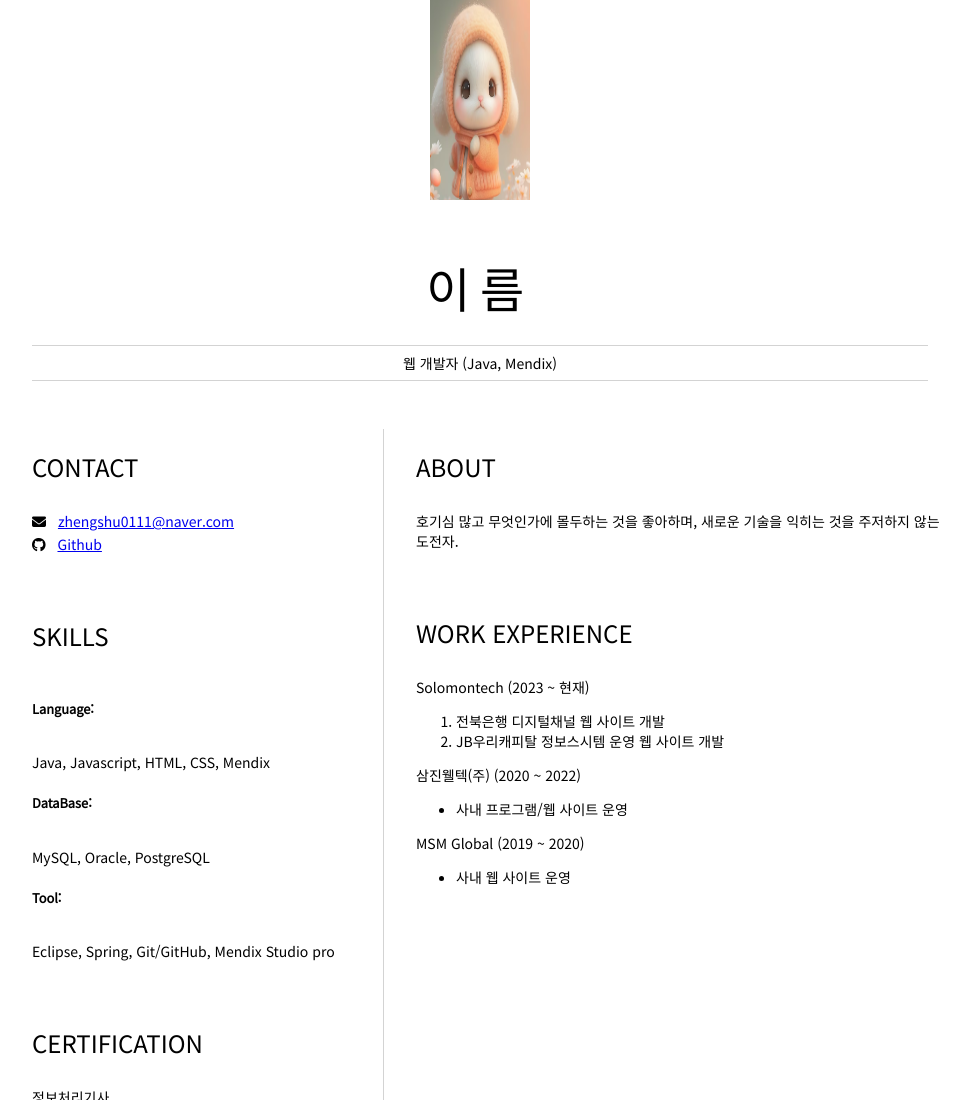
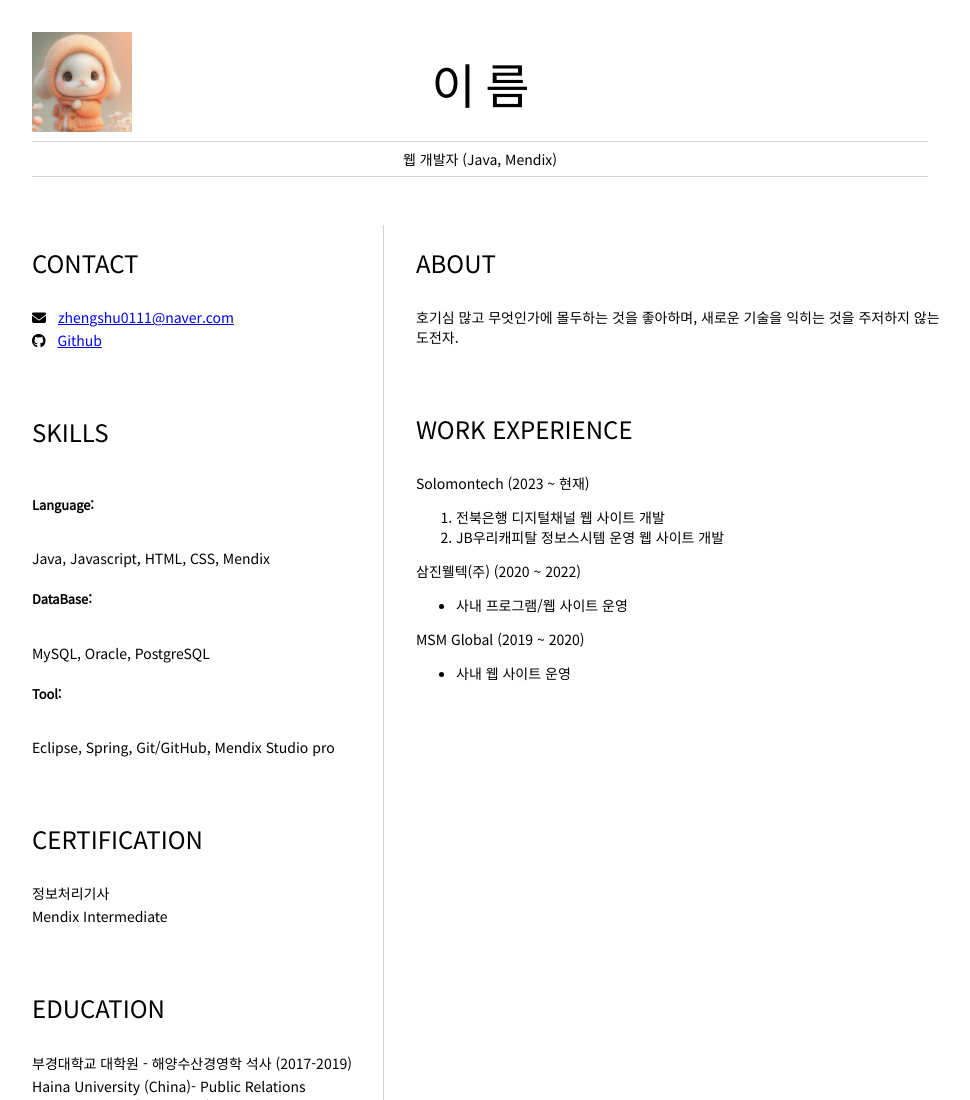
Before and after one commit to zshus/zshus.github.io, a plain HTML site: page index.html in a window 1280 px wide. Shown: the top 1100 px of the page, without its empty margins (160-1130 px from the left). Drawn offline with Linux system fonts and the light colour scheme.

Commit message:
이미지 위치 수정

```diff
--- a/index.html
+++ b/index.html
@@ -9,11 +9,15 @@
     <link rel="stylesheet" href="style.css">
 
 </head>
+
 <body>
+
     <header id="header">
         <!-- 이력서 헤더 : 이름과 타이틀 작성 -->
-        <img src="test.png" alt="사진" width="100" height="200">
-        <h1>이름</h1>
+        <img src="test.png" alt="사진" style="float: left; width:100px; height:100px;">
+
+
+        <h1 id="myname">이름</h1>
         <hr>
         웹 개발자 (Java, Mendix)
         <hr>
--- a/style.css
+++ b/style.css
@@ -34,6 +34,11 @@ header {
     text-align: center;
     margin: auto 2rem;
 }
+#myname {
+    margin-left: -10%;
+    padding-left: -10%;
+    padding-right: 10%;
+}
 
 section {
     margin: auto 1rem 4rem 2rem;
```
